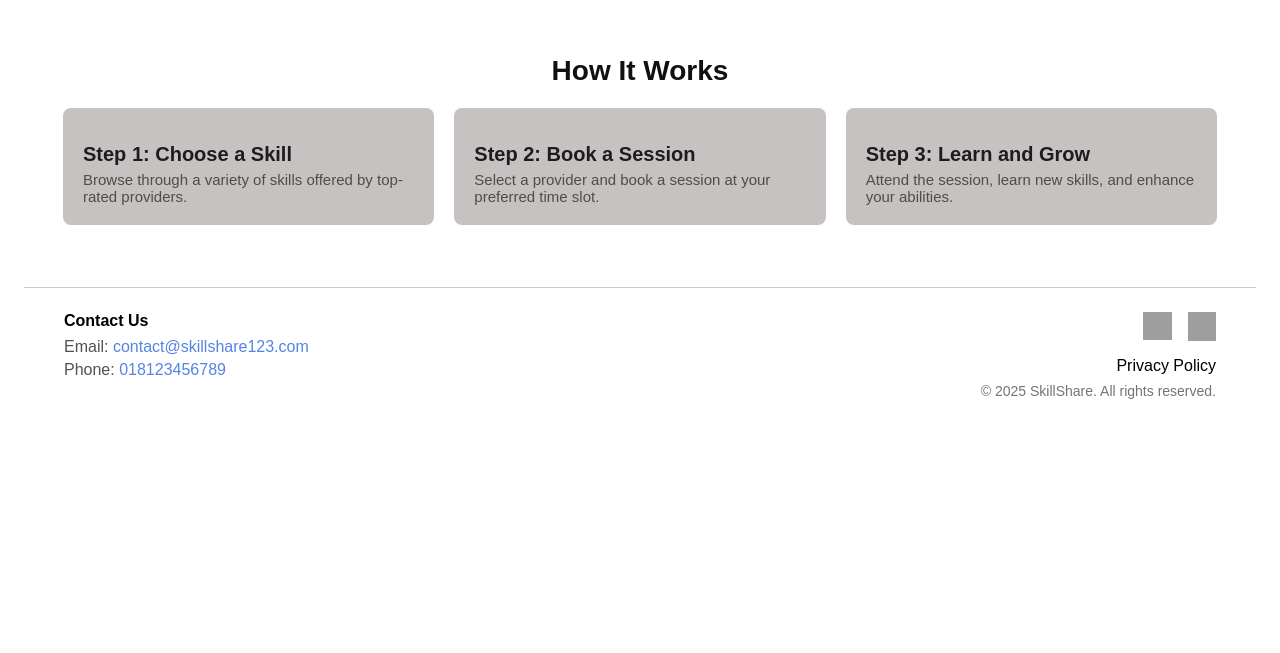
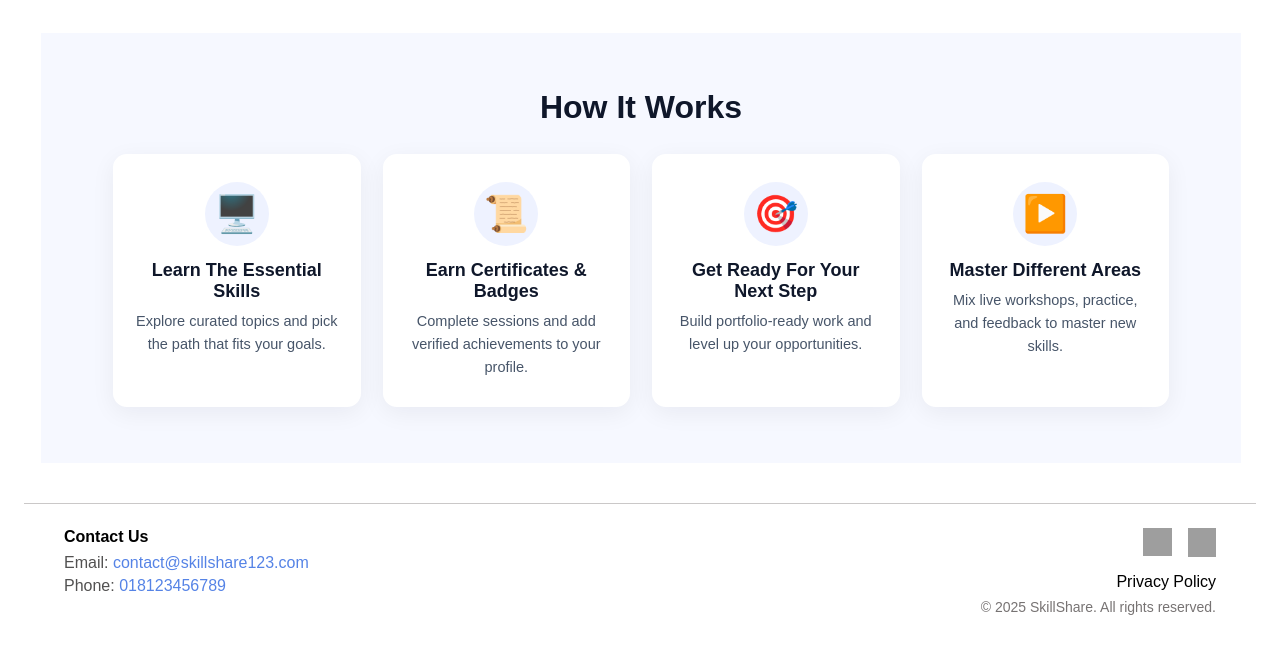
Before and after one commit to CodedGrimoire/assignment9, a React (Vite) app: page / in a window 1280 px wide. Shown: the part 2743-3396 px from the top of the page. Before the commit the page ends 3190 px from the top, so only its background shows below. Built offline with nearby package versions, Linux system fonts and the light colour scheme; no server answers; grey boxes are pictures that could not be loaded.

Commit message:
made how it works

```diff
--- a/src/components/HowItWorks.jsx
+++ b/src/components/HowItWorks.jsx
@@ -1,44 +1,47 @@
 import React from "react";
 import "animate.css";
+import "./common.css";
 
-
-import "./common.css";
-//hfchgjhfgg
 const HowItWorks = () => {
   return (
-    <section className="how-it-works animate__animated animate__fadeIn">
+    <section className="how-guides animate__animated animate__fadeIn">
+      <h2 className="how-title">How It Works</h2>
 
-      <h2 className="tile">How It Works</h2>
-      <div className="steps">
-
-
-
-        <div className="step animate__animated animate__fadeInLeft">
-          <h3>Step 1: Choose a Skill</h3>
-
-
-          <p>Browse through a variety of skills offered by top-rated providers.</p>
+      <div className="guides-grid">
+        <div className="guide-card animate__animated animate__fadeInUp">
+          <div className="guide-icon">🖥️</div>
+          <h3 className="guide-head">Learn The Essential Skills</h3>
+          <p className="guide-text">
+            Explore curated topics and pick the path that fits your goals.
+          </p>
         </div>
 
-
-        <div className="step animate__animated animate__fadeInUp">
-          <h3>Step 2: Book a Session</h3>
-
-
-          <p>Select a provider and book a session at your preferred time slot.</p>
+        <div className="guide-card animate__animated animate__fadeInUp animate__delay-1s">
+          <div className="guide-icon">📜</div>
+          <h3 className="guide-head">Earn Certificates & Badges</h3>
+          <p className="guide-text">
+            Complete sessions and add verified achievements to your profile.
+          </p>
         </div>
 
-        <div className="step animate__animated animate__fadeInRight">
-          <h3>Step 3: Learn and Grow</h3>
-
-
-          <p>Attend the session, learn new skills, and enhance your abilities.</p>
+        <div className="guide-card animate__animated animate__fadeInUp animate__delay-2s">
+          <div className="guide-icon">🎯</div>
+          <h3 className="guide-head">Get Ready For Your Next Step</h3>
+          <p className="guide-text">
+            Build portfolio-ready work and level up your opportunities.
+          </p>
         </div>
 
-
+        <div className="guide-card animate__animated animate__fadeInUp animate__delay-3s">
+          <div className="guide-icon">▶️</div>
+          <h3 className="guide-head">Master Different Areas</h3>
+          <p className="guide-text">
+            Mix live workshops, practice, and feedback to master new skills.
+          </p>
+        </div>
       </div>
     </section>
   );
 };
-//gfyjfyigigigi
+
 export default HowItWorks;
--- a/src/components/common.css
+++ b/src/components/common.css
@@ -263,3 +263,77 @@ h3 {
   color: #444;
   margin-top: 15px;
 }
+.how-guides {
+  width: 100%;
+  background: #f6f8ff;
+  padding: 56px 0;
+}
+
+.how-title {
+  text-align: center;
+  font-size: 32px;
+  font-weight: 800;
+  color: #0f172a;
+  margin: 0 0 28px 0;
+}
+
+.guides-grid {
+  width: 88%;
+  max-width: 1200px;
+  margin: 0 auto;
+  display: grid;
+  grid-template-columns: repeat(4, 1fr);
+  gap: 22px;
+}
+
+.guide-card {
+  background: #ffffff;
+  border-radius: 14px;
+  box-shadow: 0 6px 24px rgba(15, 23, 42, 0.06);
+  padding: 28px 22px;
+  text-align: center;
+  transition: transform .25s ease, box-shadow .25s ease;
+}
+
+.guide-card:hover {
+  transform: translateY(-8px);
+  box-shadow: 0 18px 42px rgba(15, 23, 42, 0.12);
+}
+
+.guide-icon {
+  width: 64px;
+  height: 64px;
+  margin: 0 auto 14px auto;
+  font-size: 36px;
+  display: grid;
+  place-items: center;
+  background: #eef2ff;
+  color: #3b82f6;
+  border-radius: 50%;
+}
+
+.guide-head {
+  font-size: 18px;
+  color: #0f172a;
+  margin: 6px 0 8px 0;
+  font-weight: 700;
+}
+
+.guide-text {
+  font-size: 14.5px;
+  color: #475569;
+  line-height: 1.6;
+  margin: 0;
+}
+
+/* Responsive */
+@media (max-width: 1024px) {
+  .guides-grid { grid-template-columns: repeat(2, 1fr); }
+}
+
+@media (max-width: 576px) {
+  .how-guides { padding: 40px 0; }
+  .how-title { font-size: 26px; }
+  .guides-grid { width: 92%; grid-template-columns: 1fr; gap: 14px; }
+  .guide-card { padding: 22px 18px; }
+}
```
